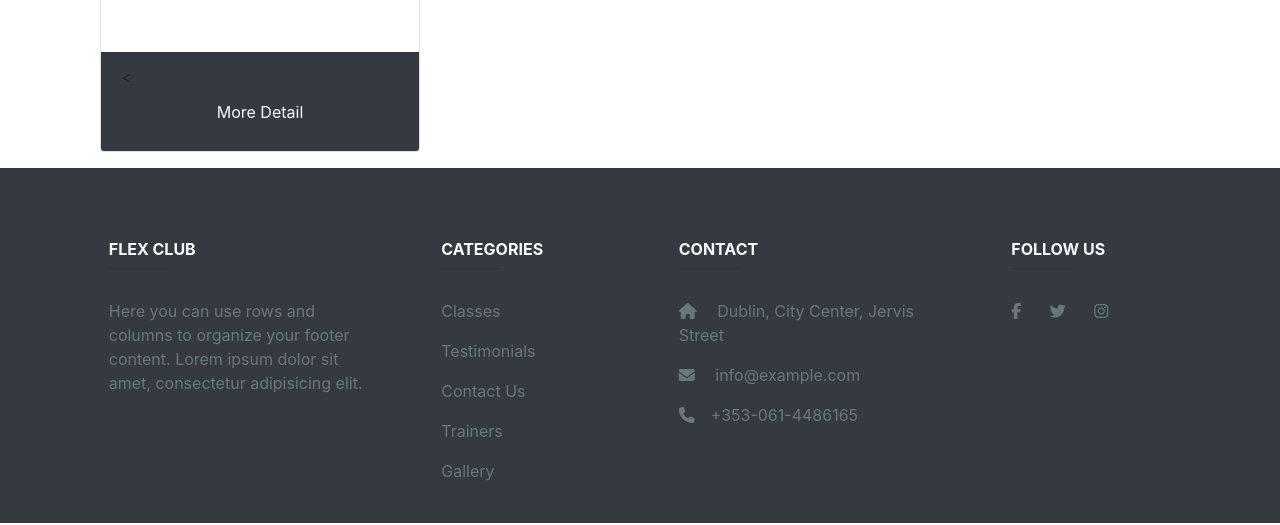
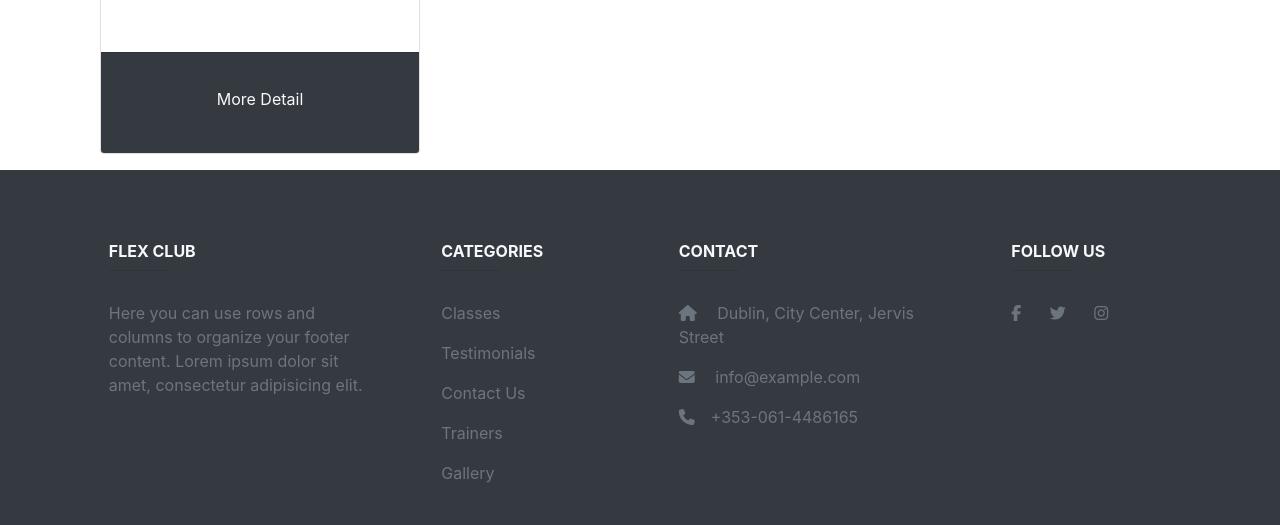
Before and after one commit to minajm/FlexClub, a PHP site: page /FlexClub/class.php in a window 1280 px wide. Shown: the part 611-1136 px from the top of the page. Run offline with PHP 8.4, Linux system fonts and the light colour scheme; data comes from the database, SQL or seed files in the repository; data that the repository does not hold is empty; some libraries are stand-ins or nearby versions.

Commit message:
class fix

```diff
--- a/class.php
+++ b/class.php
@@ -55,11 +55,12 @@ include_once('header.php');
 
                             } else {
                             echo '
+                            <li class="btn btn-link text-light  mt-1 h3 d-flex justify-content-center">
 
-                            <<a class="btn btn-link text-light  mt-1 h3 d-flex justify-content-center "
+                            <a class="btn btn-link text-light  mt-1 h3 d-flex justify-content-center "
 
                                href="./login.php" role="button">More Detail</a>
-                            </div>
+                               </li>
                             ';
                             }
                             ?>
```
